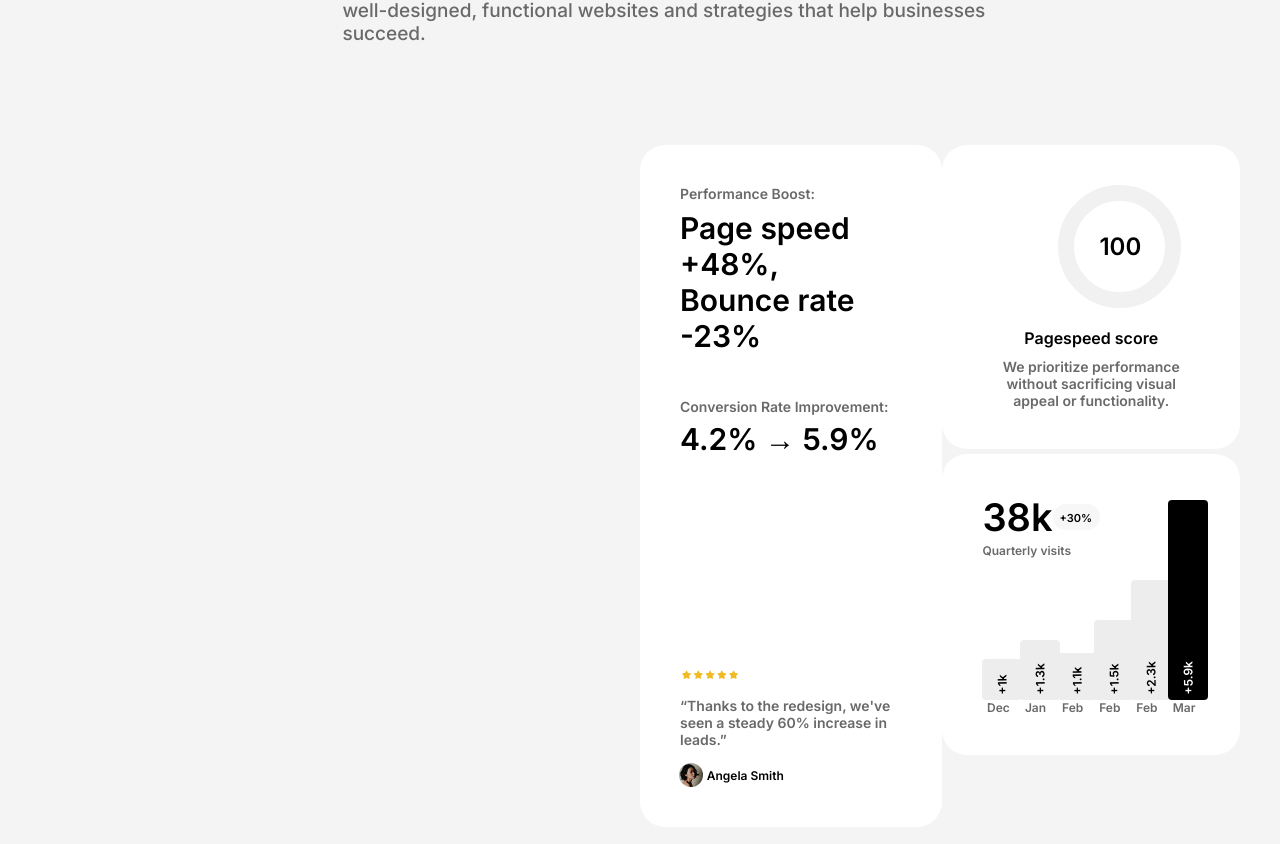
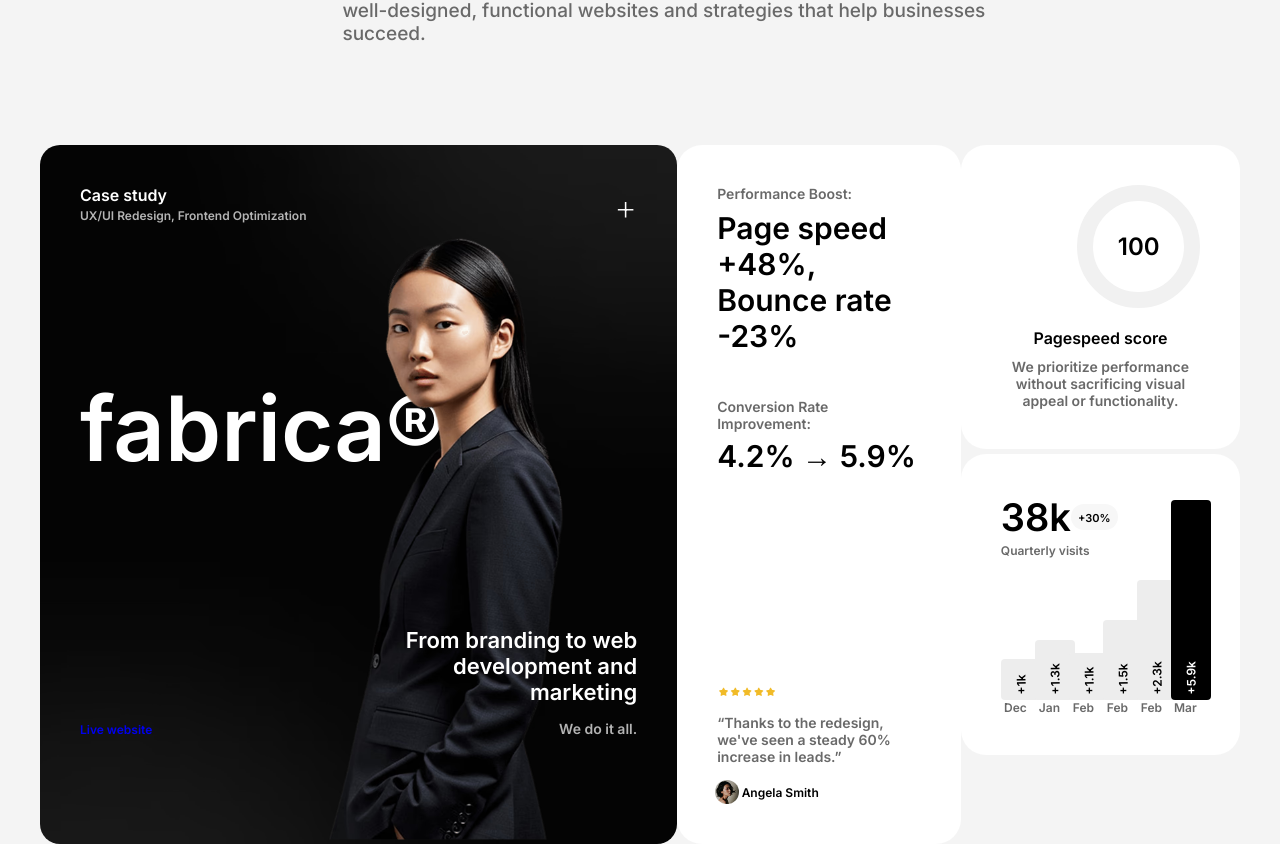
Before and after one commit to surendhar-03/fsbrica-nxt, a Next.js app: page / in a window 1280 px wide. Shown: the part 8914-9758 px from the top of the page. Built offline with nearby package versions, Linux system fonts and the light colour scheme.

Commit message:
section9 has been finished without animation for the image

```diff
--- a/Data/Mydata.js
+++ b/Data/Mydata.js
@@ -51,6 +51,7 @@ import img48 from '@/Images/img48.png'
 import img49 from '@/Images/img49.png'
 import img50 from '@/Images/img50.png'
 import img51 from '@/Images/img51.png'
+import img52 from '@/Images/img52.png'
 
 
 export const imgdata = [
@@ -93,6 +94,7 @@ export const imgdata = [
   { imgurl: img49 },
   { imgurl: img50 },
   { imgurl: img51 },
+  { imgurl: img52 },
 
 ];
 export const items = [
--- a/Pages/Section9.js
+++ b/Pages/Section9.js
@@ -9,51 +9,58 @@ export default function Section9() {
         <div className='container Section9'>
             <div className='mx-w part-13'>
                 <div className='pt-13-1'>
-
+                    <div className='pt-13-1-1'>
+                        <div className='pt-13-1-1-1'>
+                            <div className='pt-13-1-1-1-1'><p>Case study</p></div>
+                            <div className='pt-13-1-1-1-2'><p>UX/UI Redesign, Frontend Optimization</p></div>
+                        </div>
+                        <div className='pt-13-1-1-2'>+</div>
+                    </div>
+                    <div className='pt-13-1-2'>
+                        <div className='pt-13-1-2-1'>
+                            <p>fabrica®</p>
+                        </div>
+                    </div>
+                    <div className='pt-13-1-3'>
+                        <div className='pt-13-1-3-1'>
+                            <p><a href='#'>Live website</a></p>
+                        </div>
+                        <div className='pt-13-1-3-2'>
+                            <div className='pt-13-1-3-2-1'><p>From branding to web development and marketing</p></div>
+                            <div className='pt-13-1-3-2-2'><p>We do it all.</p></div>
+                        </div>
+                    </div>
+                    <div className='pt-13-1-4'>
+                        <img src={imgdata[37].imgurl.src} />
+                    </div>
                 </div>
-
-                {/* 2nd 1 and 2 bxs */}
-
-
-
                 <div className='pt-13-2'>
-                    {/* 1st bx */}
                     <div className='pt-13-2-1'>
-
                         <div className='pt-13-2-1-1'>
                             <div className='pt-13-2-1-1-1'>
                                 <div className='pt-13-2-1-1-1-1'><p className='per'>Performance Boost:</p></div>
                                 <div className='pt-13-2-1-1-1-2'>
                                     <p className='per1'>Page speed +48%,</p>
                                     <p className='per1'>Bounce rate -23%</p>
-
                                 </div>
                             </div>
-
-
                             <div className='pt-13-2-1-1-2'>
                                 <div className='pt-13-2-1-1-2-1'><p className='per'>Conversion Rate Improvement:</p></div>
                                 <div className='pt-13-2-1-1-2-2'><p className='per1'>4.2% → 5.9%</p></div>
                             </div>
                         </div>
-
                         <div className='pt-13-2-1-2'>
                             <div className='pt-13-2-1-2-1'>
                                 <div className='pt-13-2-1-2-1-1'><img src={imgdata[33].imgurl.src} /></div>
                                 <div className='pt-13-2-1-2-1-2'><p className='per'>“Thanks to the redesign, we've seen a steady 60% increase in leads.”</p></div>
                             </div>
-
                             <div className='pt-13-2-1-2-2'>
                                 <div className='pt-13-2-1-2-2-1'><img src={imgdata[38].imgurl.src} /></div>
                                 <div className='pt-13-2-1-2-2-2'><p>Angela Smith</p></div>
                             </div>
                         </div>
-
                     </div>
-
-                    {/* 2nd bx */}
                     <div className='pt-13-2-2'>
-
                         <div className='pt-13-2-2-1'>
                             <div className="pt-13-2-2-1-1" data-border="true">
                                 <div className="pt-13-2-2-1-1-1">
@@ -65,47 +72,35 @@ export default function Section9() {
                                 <div className='pt-13-2-2-1-2-2'><p className='per'>We prioritize performance without sacrificing visual appeal or functionality.</p></div>
                             </div>
                         </div>
-
-
-                        {/* 2nd bx la 2nd bx */}
                         <div className='pt-13-2-2-2'>
-                            {/*2nd bx la eruka  1st bx   */}
                             <div className='pt-13-2-2-2-1'>
-                                {/* 1st bx la eruka 1st box */}
                                 <div className='pt-13-2-2-2-1-1'>
                                     <div className='pt-13-2-2-2-1-1-1'><p> <CountUp end={38} suffix="k" enableScrollSpy scrollSpyOnce scrollSpyDelay={100} /></p></div>
                                     <div className='pt-13-2-2-2-1-1-2'>
                                         <div className='pt-13-2-2-2-1-1-2-1'><p>+30%</p></div>
                                     </div>
                                 </div>
-                                {/* 1st bx la eruka 2nd box */}
                                 <div className='pt-13-2-2-2-1-2'>
                                     <p>Quarterly visits</p>
                                 </div>
                             </div>
-
-                            {/*2nd bx la eruka  2nd bx   */}
                             <div className="pt-13-2-2-2-2">
                                 <div className="pt-13-2-2-2-2-bar">
                                     <div className="pt-13-2-2-2-2-value v1"><p>+1k</p></div>
                                     <div className="pt-13-2-2-2-2-label"><p>Dec</p></div>
                                 </div>
-
                                 <div className="pt-13-2-2-2-2-bar">
                                     <div className="pt-13-2-2-2-2-value v2"><p>+1.3k</p></div>
                                     <div className="pt-13-2-2-2-2-label"><p>Jan</p></div>
                                 </div>
-
                                 <div className="pt-13-2-2-2-2-bar">
                                     <div className="pt-13-2-2-2-2-value v3"><p>+1.1k</p></div>
                                     <div className="pt-13-2-2-2-2-label"><p>Feb</p></div>
                                 </div>
-
                                 <div className="pt-13-2-2-2-2-bar">
                                     <div className="pt-13-2-2-2-2-value v4"><p>+1.5k</p></div>
                                     <div className="pt-13-2-2-2-2-label"><p>Feb</p></div>
                                 </div>
-
                                 <div className="pt-13-2-2-2-2-bar ">
                                     <div className="pt-13-2-2-2-2-value v5"><p>+2.3k</p></div>
                                     <div className="pt-13-2-2-2-2-label"><p>Feb</p></div>
@@ -114,19 +109,11 @@ export default function Section9() {
                                     <div className="pt-13-2-2-2-2-value v6"><p>+5.9k</p></div>
                                     <div className="pt-13-2-2-2-2-label"><p>Mar</p></div>
                                 </div>
-
                             </div>
-
                         </div>
-
-
-
-
                     </div>
-
                 </div>
             </div>
-
         </div>
 
 
--- a/Styles/Section9.css
+++ b/Styles/Section9.css
@@ -4,11 +4,10 @@
 
 .mx-w.part-13 {
     display: flex;
+    justify-content: space-between;
 }
 
-.pt-13-1 {
-    width: 50%;
-}
+
 
 .pt-13-2 {
     width: 50%;
@@ -234,7 +233,7 @@
 
 }
 
-.pt-13-2-2-2-1 {}
+
 
 .pt-13-2-2-2-1-1-2 {
     display: flex;
@@ -326,3 +325,121 @@
 
     bottom: 58px;
 }
+
+.pt-13-1 {
+    width: 49.5%;
+    color: white;
+}
+
+.pt-13-1 {
+
+    min-height: 500px;
+
+    /* background image */
+    background-image: url('../Images/img52.png');
+    background-size: cover;
+    background-position: center;
+    background-repeat: no-repeat;
+
+    /* optional styling */
+    border-radius: 20px;
+    overflow: hidden;
+}
+
+.pt-13-1 {
+    display: flex;
+    flex-direction: column;
+    gap: 149px;
+    padding: 40px;
+}
+
+.pt-13-1-1 {
+    display: flex;
+    justify-content: space-between;
+}
+
+.pt-13-1-1-1 {
+    display: flex;
+    flex-direction: column;
+    gap: 3px;
+}
+
+.pt-13-1-1-1-1 p {
+    font-size: 16px;
+}
+
+.pt-13-1-1-1-2 p {
+    color: rgba(255, 255, 255, 0.701);
+    font-size: 12px;
+}
+
+.pt-13-1-1-2 {
+    font-size: 36px;
+    font-weight: 200;
+}
+.pt-13-1-2-1{
+    width: 100%;
+}
+
+.pt-13-1-2 p {
+    font-size: 40px;
+    transform: scale(2.25);
+    transform-origin: left center;
+    display: inline-block;
+}
+
+.pt-13-1-2 {
+    height: 100px;
+    display: flex;
+    align-items: center;
+    width: 337px;
+}
+.pt-13-1-3{
+    display: flex;
+    justify-content: space-between;
+    z-index: 8;
+}
+.pt-13-1-3-2{
+    display: flex;
+    flex-direction: column;
+    gap: 15px;
+}
+.pt-13-1-3-1{
+    width: 17%;
+    display: flex;
+    align-items: end;
+}
+.pt-13-1-3-1 a{
+    text-decoration: none;
+    text-decoration-line: none;
+}
+.pt-13-1-3-2{
+    width: 44%;
+    display: flex;
+}
+.pt-13-1-3-1 p{
+    width: 100%;
+    font-size: 12px;
+  color: rgba(255, 255, 255, 0.701);
+}
+.pt-13-1-3-2-1{
+    font-size: 22px; text-align: end;
+}
+.pt-13-1-3-2-2{
+    font-size: 14px;
+    text-align: end;
+      color: rgba(255, 255, 255, 0.701);
+}
+
+.pt-13-1{
+    position: relative;
+}
+.pt-13-1-4 img{
+    width: 278px;
+}
+.pt-13-1-4{
+    right: 87px;
+    position: absolute;
+    bottom: 0px;
+    z-index: 3;
+}
```
Also changed, not shown: Images/img52.png (added).
